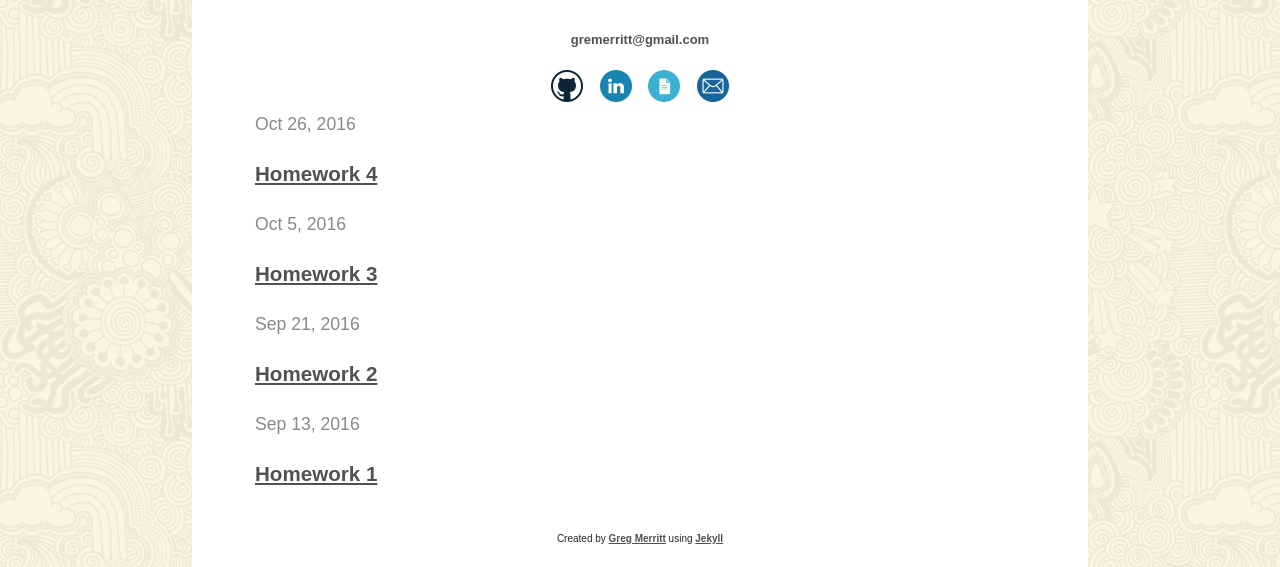
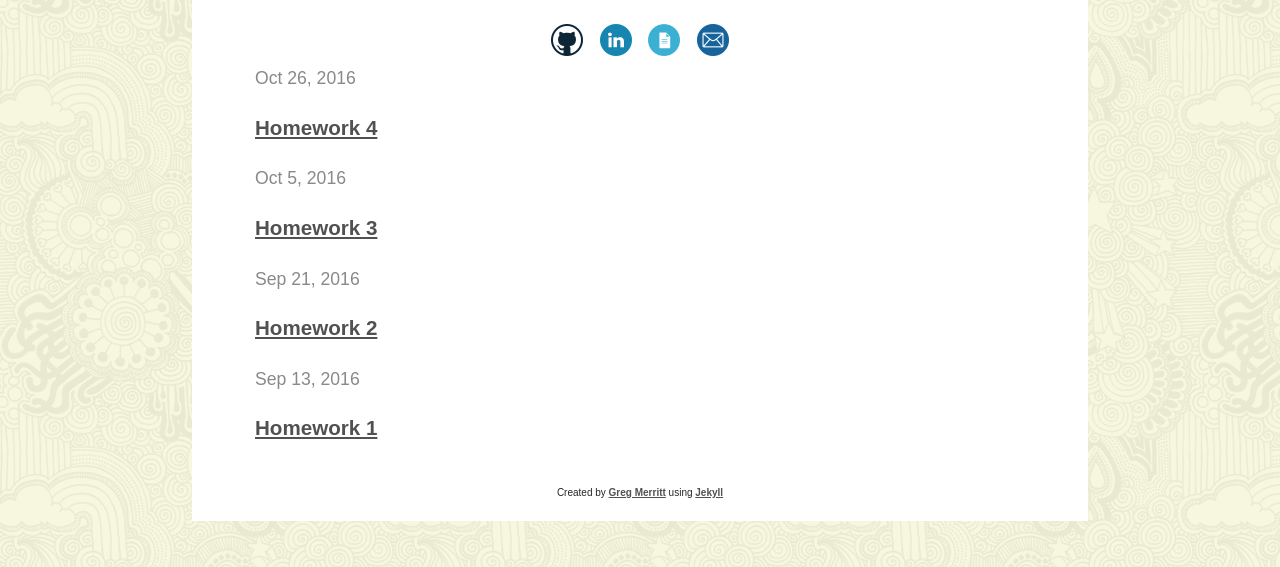
Before and after one commit to gremerritt/personal-site, a Jekyll site: the page built from cs585/index.html, in a window 1280 px wide. Shown: the part 347-914 px from the top of the page. Built offline with Jekyll 4.4.1, drawn with Linux system fonts in a browser that asks for light colours; some web fonts are replaced.

Commit message:
Update resume link

```diff
--- a/_config.yml
+++ b/_config.yml
@@ -23,7 +23,7 @@ url: "http://gregmerritt.xyz" # the base hostname & protocol for your site
 github: "https://github.com/gremerritt"
 linkedin: "https://linkedin.com/in/gremerritt"
 twitter: "https://twitter.com/gremerritt"
-resume: "{{ site.baseurl }}/_images/greg_merritt_resume.pdf"
+resume: "/_images/greg_merritt_resume.pdf"
 
 # Build settings
 markdown: kramdown
--- a/_layouts/default.html
+++ b/_layouts/default.html
@@ -7,7 +7,6 @@
 		{% include header.html %}
 		<main>
 			<div class="social">
-				<p><a href="mailto:{{ site.email }}" class="social">{{ site.email }}</a></p>
 				<a href="{{ site.github }}" class="social"><img src="/_images/github.png" title="Github" class="social"></a>
 				<a href="{{ site.linkedin }}" class="social"><img src="/_images/linkedin.png" title="LinkedIn" class="social"></a>
 				<a href="{{ site.resume }}" class="social"><img src="/_images/resume.png" title="Resume" class="social"></a>
```
